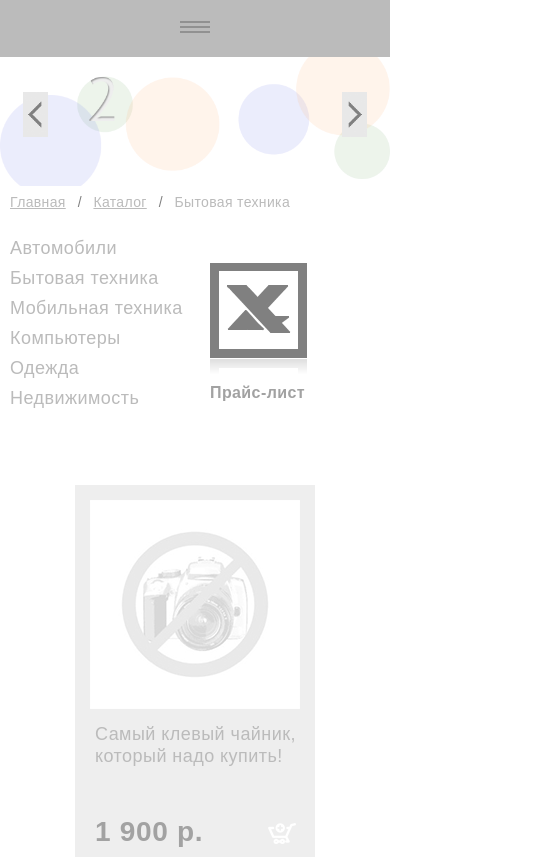
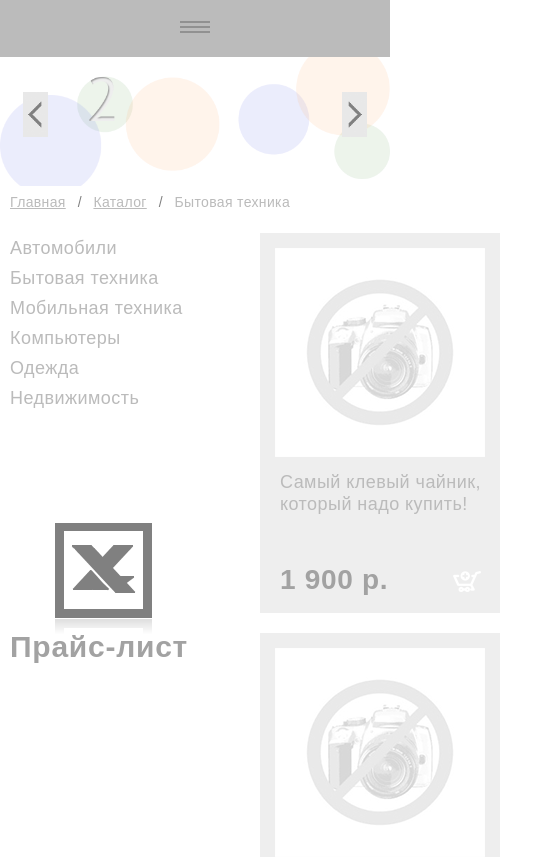
Before and after one commit to ara-bara/maket3, a website: page index.html in a window 390 px wide. Shown: the part 243-1100 px from the top of the page, 550 px wide, since content can reach past the window. Drawn offline with nearby package versions, Linux system fonts and the light colour scheme.

Commit message:
new adaptive catalog 80%

```diff
--- a/scss/adaptive.scss
+++ b/scss/adaptive.scss
@@ -151,61 +151,34 @@
   .logo{
     margin-top: 10px;
   }
-  .catalog__items{
-    flex-direction: column;
-  }
   .right-part__catalog{
-    max-width: 760px;
+    max-width: 500px;
   }
 
   .left-part__catalog{
-    display: flex;
     margin-bottom: 40px;
-  }
-
-  .price-list{
-    margin-top: 30px;
-    margin-bottom: 40px;
-    display: flex;
-  }
-
-  .price-list__img{
-    margin-left: 125px;
-    margin-top: 20px;
-  }
-
-  .price-list__text{
-    margin-left: 30px;
-    margin-top: 50px;
   }
 
   .goods__list{
     margin-left: 15px;
   }
-
 }
 
-@media (max-width:714px) {
+@media (max-width:712px) {
   .right-part__catalog{
-    max-width: 708px;
-  }
-  .price-list__img{
-    margin-left: 100px;
-  }
-  .price-list__text{
-    margin-left: 15px;
+    max-width: 420px;
   }
 }
 
-@media (max-width:612px) {
+@media (max-width:632px) {
   .right-part__catalog{
-    max-width: 606px;
+    max-width: 360px;
   }
-  .price-list__img{
-    margin-left: 50px;
-  }
-  .price-list__text a{
-    font-size: 25px;
+}
+
+@media (max-width:580px) {
+  .right-part__catalog {
+    max-width: 330px;
   }
 }
 
@@ -226,32 +199,7 @@
   .slider__item{
     margin-top: -15px;
   }
-
-  .price-list__img{
-    margin-left: 100px;
-    margin-top: 0;
-  }
-
-  .price-list__text{
-    font-size: 23px;
-    margin-left: 73px;
-    margin-top: 5px;
-  }
-  .price-list{
-    flex-direction: column;
-  }
-
 }
-
-@media (max-width:440px) {
-  .price-list__img{
-    margin-left: 35px;
-  }
-  .price-list__text{
-    margin-left: 5px;
-  }
-}
-
 @media (max-width:412px) {
   .right-part__catalog{
     max-width: 410px;
@@ -267,15 +215,6 @@
   }
   .information__main{
     margin-bottom: 30px;
-  }
-  .price-list__img{
-    margin-left: 0;
-  }
-  .price-list__text{
-    margin-left: 0;
-  }
-  .price-list__text a{
-    font-size: 16px;
   }
 }
 
```
Also changed, not shown: css/style.css, scss/style.css, 1 other file.
